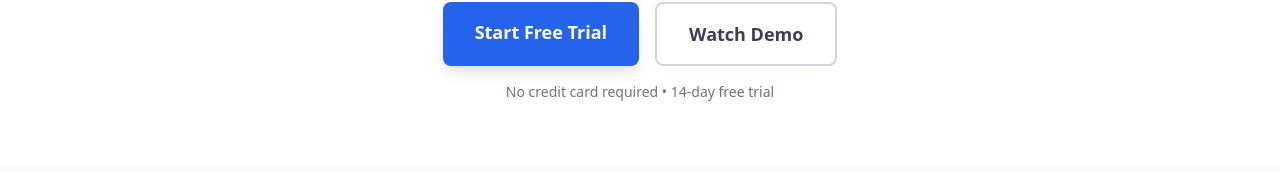
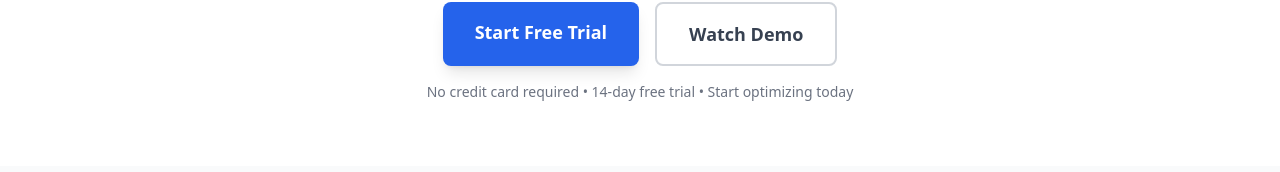
Before and after one commit to sterapak/seoplatform, a React (Vite) app: page / in a window 1280 px wide. Shown: the part 315-487 px from the top of the page. Built offline with nearby package versions, Linux system fonts and the light colour scheme.

Commit message:
Update landing page CTA text (#1)
Co-authored-by: SteveTerapak <steveterapak@SteveTerapaks-MacBook-Air.local>

```diff
--- a/src/pages/LandingPage.jsx
+++ b/src/pages/LandingPage.jsx
@@ -51,7 +51,7 @@ export default function LandingPage() {
               Watch Demo
             </button>
           </div>
-          <p className="text-sm text-gray-500 mt-4">No credit card required • 14-day free trial</p>
+          <p className="text-sm text-gray-500 mt-4">No credit card required • 14-day free trial • Start optimizing today</p>
         </div>
       </section>
 
```
